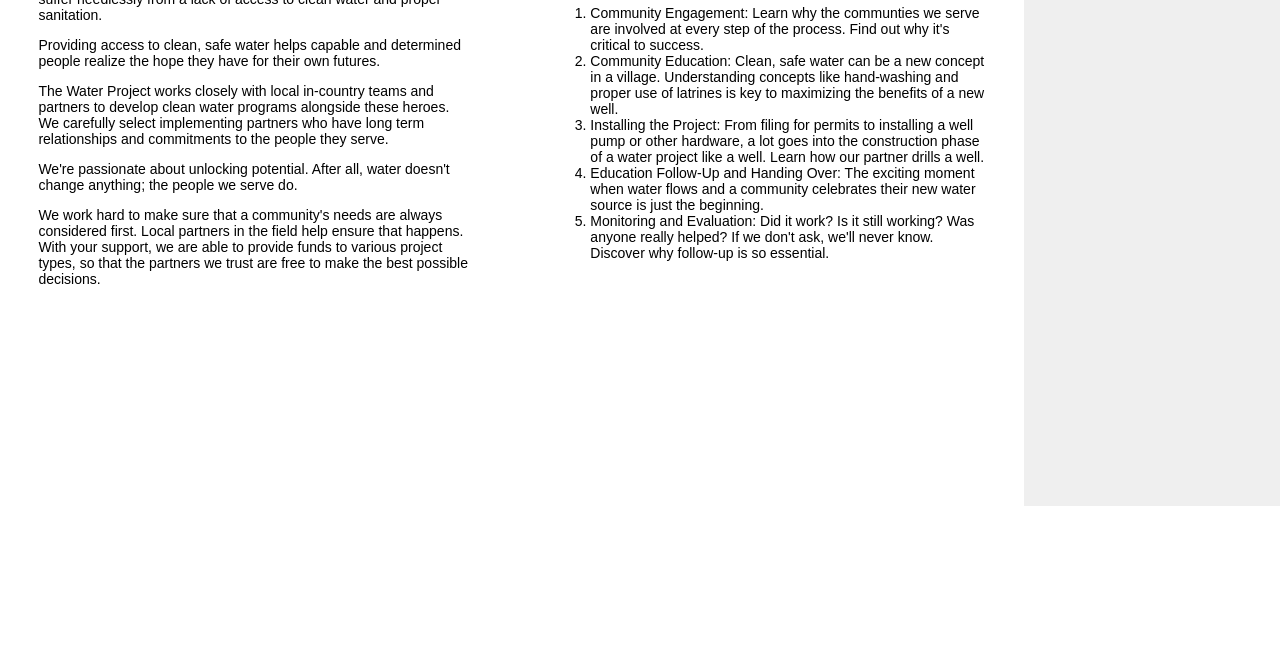
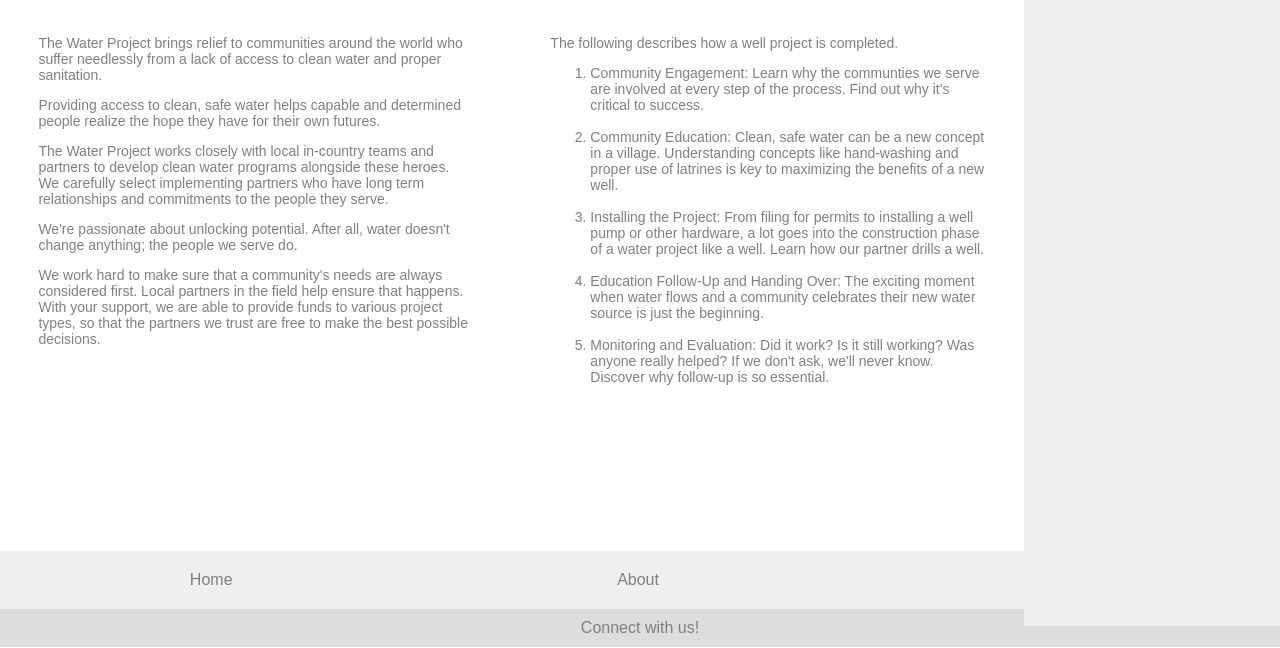
Before and after one commit to Ajhandler/GoodCause, a plain HTML site: page info.html in a window 1280 px wide. Shown: the part 1294-1942 px from the top of the page. Before the commit the page ends 1800 px from the top, so only its background shows below. Drawn offline with Linux system fonts and the light colour scheme.

Commit message:
merged footer

```diff
--- a/css/homepage.css
+++ b/css/homepage.css
@@ -1,10 +1,10 @@
-body, html{
+/*body, html{
 	height: 100%;
 	width: 100%;
 	background-image: url('../images/bg.JPG');
 	background-size: cover;
 	background-repeat: no-repeat;
-}
+}*/
 
 .page-wrap {
 	margin-bottom: 0px;
--- a/css/info.css
+++ b/css/info.css
@@ -7,8 +7,8 @@
 .mainContent{
 	width: 100%;
 	margin: 0 auto;
+	margin-top: 60px;
 	overflow: auto;
-	clear: both;
 }
 
 .leftSide{
@@ -34,7 +34,7 @@
 
 .sectionTitle{
 	text-align: center;
-	color: #000;
+	color: grey;
 	margin: 50px 0
 }
 
@@ -43,9 +43,9 @@
 }
 
 .sidebar{
-	height: 1800px;
+	height: 1860px;
 	width: 20%;
-	background: rgba(100,100,100,0.1);
+	background: #EFEFEF;
 	float: left;
 	position: absolute;
 	right: 0;
@@ -53,7 +53,7 @@
 
 .subscribe{
 	position: fixed;
-	padding-top: 25%;
+	padding-top: 20%;
 	padding-left: 1.5%;
 }
 
--- a/info.html
+++ b/info.html
@@ -6,9 +6,18 @@
 	<title>The Water Project - Who We Are</title>
 	<link rel="stylesheet" type="text/css" href="css/info.css">
 	<link rel="stylesheet" type="text/css" href="css/normalize.css">
+	<link rel="stylesheet" type="text/css" href="css/donate.css">
+	<link rel="stylesheet" type="text/css" href="css/homepage.css">
 </head>
 
 <body>
+	<div class="page-wrap">
+
+		<div class="donationbar">
+			<div class="donatebtn">
+				<a class="btn" href="#">Donate Now</a>
+			</div>
+		</div>
 
 		<div class="mainContent">
 
@@ -75,11 +84,11 @@
 							<p>The following describes how a well project is completed.</p>
 
 							<ol>
-							<li>Community Engagement: Learn why the communties we serve are involved at every step of the process. Find out why it's critical to success.</li>
-							<li>Community Education: Clean, safe water can be a new concept in a village. Understanding concepts like hand-washing and proper use of latrines is key to maximizing the benefits of a new well.</li>
-							<li>Installing the Project: From filing for permits to installing a well pump or other hardware, a lot goes into the construction phase of a water project like a well. Learn how our partner drills a well.</li>
-							<li>Education Follow-Up and Handing Over: The exciting moment when water flows and a community celebrates their new water source is just the beginning.</li>
-							<li>Monitoring and Evaluation: Did it work? Is it still working? Was anyone really helped? If we don't ask, we'll never know. Discover why follow-up is so essential.</li>
+								<li>Community Engagement: Learn why the communties we serve are involved at every step of the process. Find out why it's critical to success.</li><br>
+								<li>Community Education: Clean, safe water can be a new concept in a village. Understanding concepts like hand-washing and proper use of latrines is key to maximizing the benefits of a new well.</li><br>
+								<li>Installing the Project: From filing for permits to installing a well pump or other hardware, a lot goes into the construction phase of a water project like a well. Learn how our partner drills a well.</li><br>
+								<li>Education Follow-Up and Handing Over: The exciting moment when water flows and a community celebrates their new water source is just the beginning.</li><br>
+								<li>Monitoring and Evaluation: Did it work? Is it still working? Was anyone really helped? If we don't ask, we'll never know. Discover why follow-up is so essential.</li><br>
 							</ol>
 
 						</div>
@@ -89,8 +98,32 @@
 			</section>
 
 		</div>
+		</div>
+	<footer>
+	  <!-- row 1 of footer-->
+	    <div class="top">
+	      <div class="home">
+	        <a href="index.html">Home</a>
+	      </div>
+	      <div class="about">
+	        <a href="about.html">About</a>
+	      </div>
+	      <div class="donate">
+	        <a href="donate.html">Donate</a>
+	      </div>
+	    </div>
+	    <!-- row 2 of footer -->
+	    <div class="bottom">
+	      <div class="social">
+	        <span>Connect with us!</span>
+	        <a href="https://www.facebook.com/thewaterproject" target="new"><i class="fa fa-facebook"></i></a>
+	        <a href="https://twitter.com/thewaterproject" target="new"><i class="fa fa-twitter"></i></a>
+	        <a href="https://www.youtube.com/user/TheWaterProject" target="new"><i class="fa fa-youtube"></i></a>
+	        <a href="https://plus.google.com/+thewaterproject/videos" target="new"><i class="fa fa-google-plus"></i></a>
+	      </div>
 
-
+    </div>
+  </footer>
 
 </body>
 
```
Lines whose indentation alone changed are shown as unchanged.
